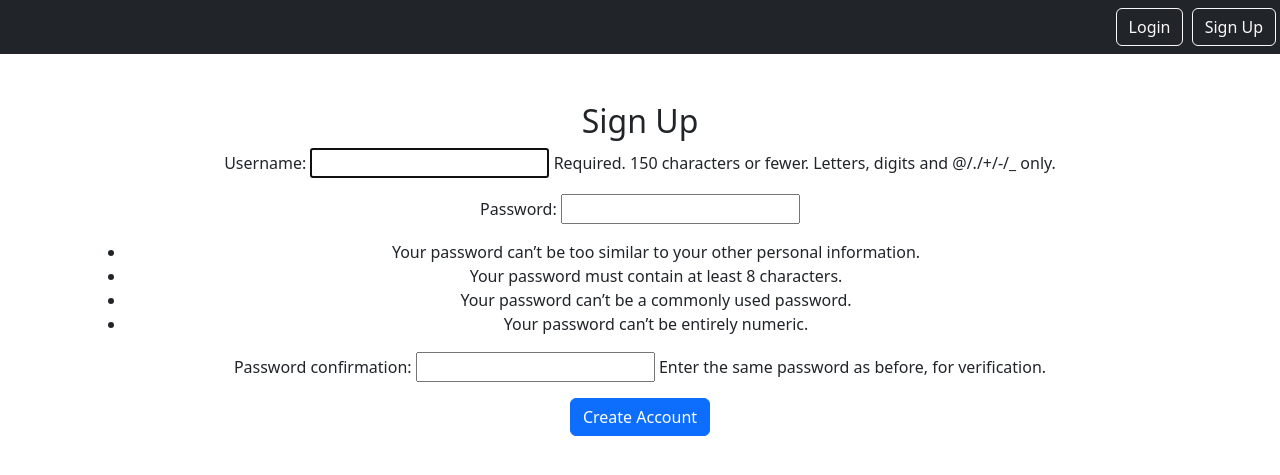
After one commit to Odose-dev/smartnotes, a Django app: page /signup in a window 1280 px wide. The commit adds this page. Shown: the top 475 px of the page. Run offline with Django 5.2, Linux system fonts and the light colour scheme.

Commit message:
new changes

```diff
--- /dev/null
+++ b/home/templates/home/signup.html
@@ -0,0 +1,12 @@
+{% extends 'base.html' %}
+{% block content %}
+
+<div class="container mt-5">
+  <h2>Sign Up</h2>
+  <form method="post">
+    {% csrf_token %}
+    {{ form.as_p }}
+    <button type="submit" class="btn btn-primary">Create Account</button>
+  </form>
+</div>
+{% endblock %}
--- a/home/urls.py
+++ b/home/urls.py
@@ -4,7 +4,13 @@ from home import views
 
 urlpatterns = [
 
-    path('home', views.HomeView.as_view()),
-    path('authorized', views.AuthorizedView.as_view()),
+    path('', views.HomeView.as_view(), name='home'),
+   # path('authorized', views.AuthorizedView.as_view()),
+    path('login',  views.LoginInterfaceView.as_view(), name='login'),
+    #path('logout', views.LogoutInterfaceView.as_view(),  name='logout'),
+    path('logout', views.LogoutInterfaceView.as_view(), name='logout'),
+    path('signup', views.SignupInterfaceView.as_view(), name='signup'),
+
+
 
 ]
--- a/home/views.py
+++ b/home/views.py
@@ -3,8 +3,25 @@ from datetime import datetime
 from django.http import HttpResponse
 from django.contrib.auth.mixins import LoginRequiredMixin
 from django.views.generic import TemplateView
+from django.contrib.auth.views import LoginView, LogoutView
+from django.contrib.auth.forms import UserCreationForm
+from django.urls import reverse_lazy
+from django.views.generic.edit import CreateView
+# Create your views here.
 
-# Create your views here.
+class SignupInterfaceView(CreateView):
+    form_class = UserCreationForm
+    template_name = 'home/signup.html'
+    success_url = reverse_lazy('login')
+
+
+class LogoutInterfaceView(LogoutView):
+   # template_name = 'home/logout.html'
+    next_page = '/'
+
+
+class LoginInterfaceView(LoginView):
+    template_name = 'home/login.html'
 
 class HomeView(TemplateView):
     template_name = 'home/welcome.html'
--- a/notes/urls.py
+++ b/notes/urls.py
@@ -12,6 +12,7 @@ urlpatterns = [
     path('notes/<int:pk>/like', views.NotesLiked.as_view(), name="notes.like"),
     path('notes/<int:pk>/unlike', views.NotesUnliked.as_view(), name="notes.unlike"),
     path('notes/<int:pk>/ispublic', views.isPublic.as_view(), name="notes.ispublic"),
+    path('notes/<int:pk>/share', views.NotesPublicDetailView.as_view(), name="notes.share"),
 
 
 
--- a/smartnotes/settings.py
+++ b/smartnotes/settings.py
@@ -129,3 +129,5 @@ STATICFILES_DIRS = [
 # https://docs.djangoproject.com/en/5.2/ref/settings/#default-auto-field
 
 DEFAULT_AUTO_FIELD = 'django.db.models.BigAutoField'
+
+LOGIN_REDIRECT_URL = '/smart/notes'
--- a/static/templates/base.html
+++ b/static/templates/base.html
@@ -11,6 +11,26 @@
     </head>
     <body>
 
+        <nav class="navbar navbar-dark bg-dark">
+<div class="ms-auto">
+    {% if user.is_authenticated %}
+    <a href="{% url 'notes.list' %}" class="btn btn-outline-light me-1">Home</a>
+    <a href="{% url 'notes.new' %}" class="btn btn-outline-light me-1">Create</a>
+
+    <form action="{% url 'logout' %}" method="post" class="d-inline">
+        {% csrf_token %}
+        <button type="submit" class="btn btn-outline-light me-1">Logout</button>
+      </form>
+
+    {% else %}
+<a href="{% url 'login' %}" class="btn btn-outline-light me-1">Login</a>
+<a href="{% url 'signup' %}" class="btn btn-outline-light me-1">Sign Up</a>
+
+
+{% endif %}
+</div>
+        </nav>
+
         <div class="my-5 text-center container">
         {% block content %}
 
```
Also changed, not shown: home/templates/home/login.html (added, +12 -0 lines), home/templates/home/logout.html (added, +12 -0 lines), notes/templates/notes/note_details.html (+16 -2 lines), notes/views.py (+15 -2 lines), db.sqlite3.
